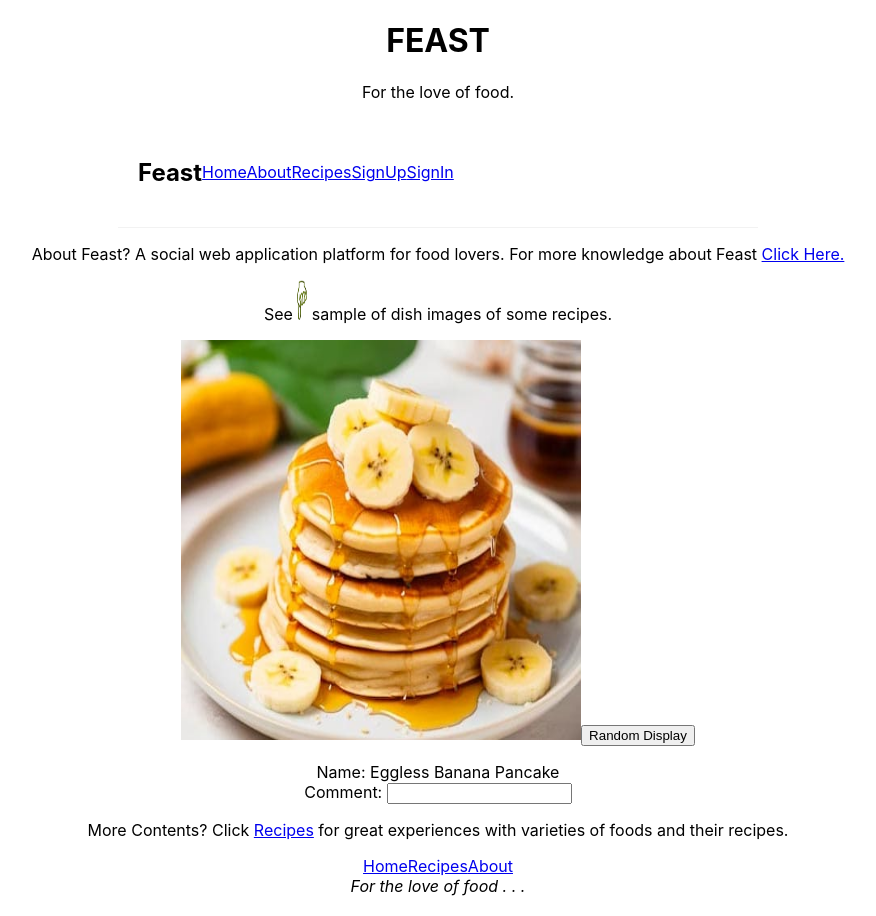
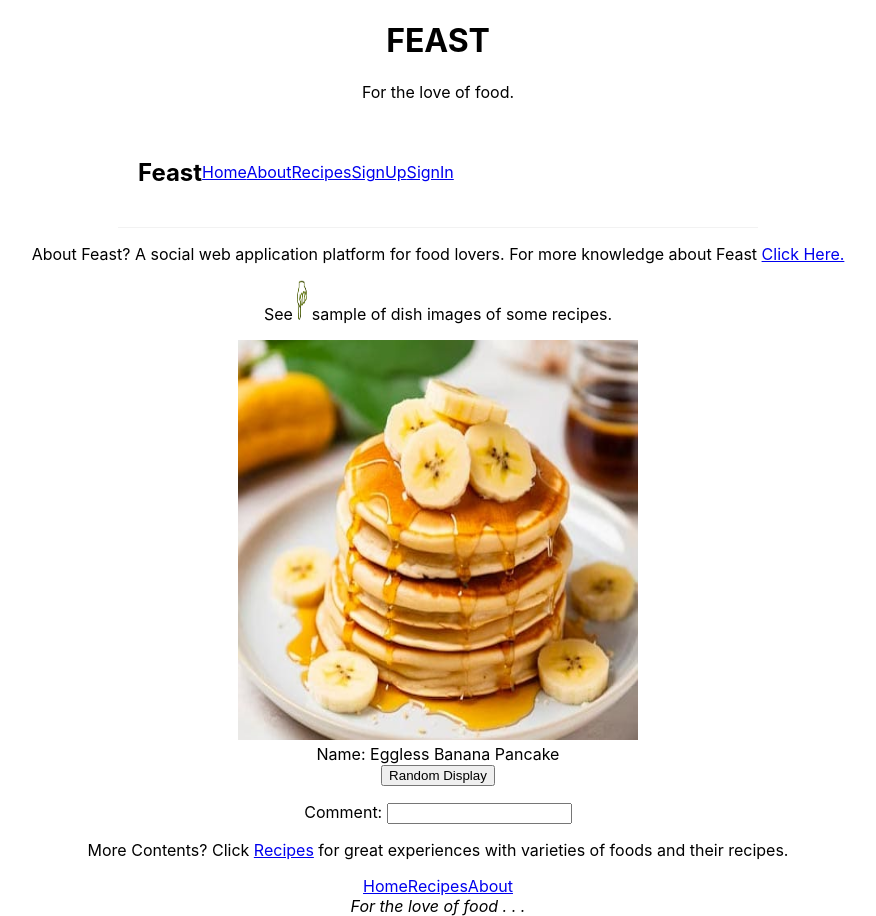
Before and after one commit to LeaderSteve84/Feast, a React (Create React App) app in the folder feast-frontend/: page / in a window 1280 px wide. Shown: the whole page, without its empty margins (202-1078 px from the left). Built offline with nearby package versions, Linux system fonts and the light colour scheme.

Commit message:
display foods at landing page

```diff
--- a/feast-frontend/src/DisplayFood.js
+++ b/feast-frontend/src/DisplayFood.js
@@ -44,11 +44,11 @@ const DisplayFood = () => {
         <div className="displayfoods">
             <p className="pointer">See <img src={ require('./foodimages/finger-pointer.jpg') } alt="see below" height={40} width={10} className="image-pointer"/> sample of dish images of some recipes.</p>
             <div className="foodImages">
-                { ImageList[0] }
-                <button onClick={ handledClick }>Random Display</button>
+                { ImageList[0] }<br />
+                <span className="name">Name: { ImageList[1] } </span>
+                <br /><button onClick={ handledClick }>Random Display</button>
             </div>
             <p className="name-recipes-comment">
-                <span className="name">Name: { ImageList[1] } </span><br />
                 <span className="homeComment">Comment:</span> <input type="text" className="input" />
             </p>
         </div>
```
